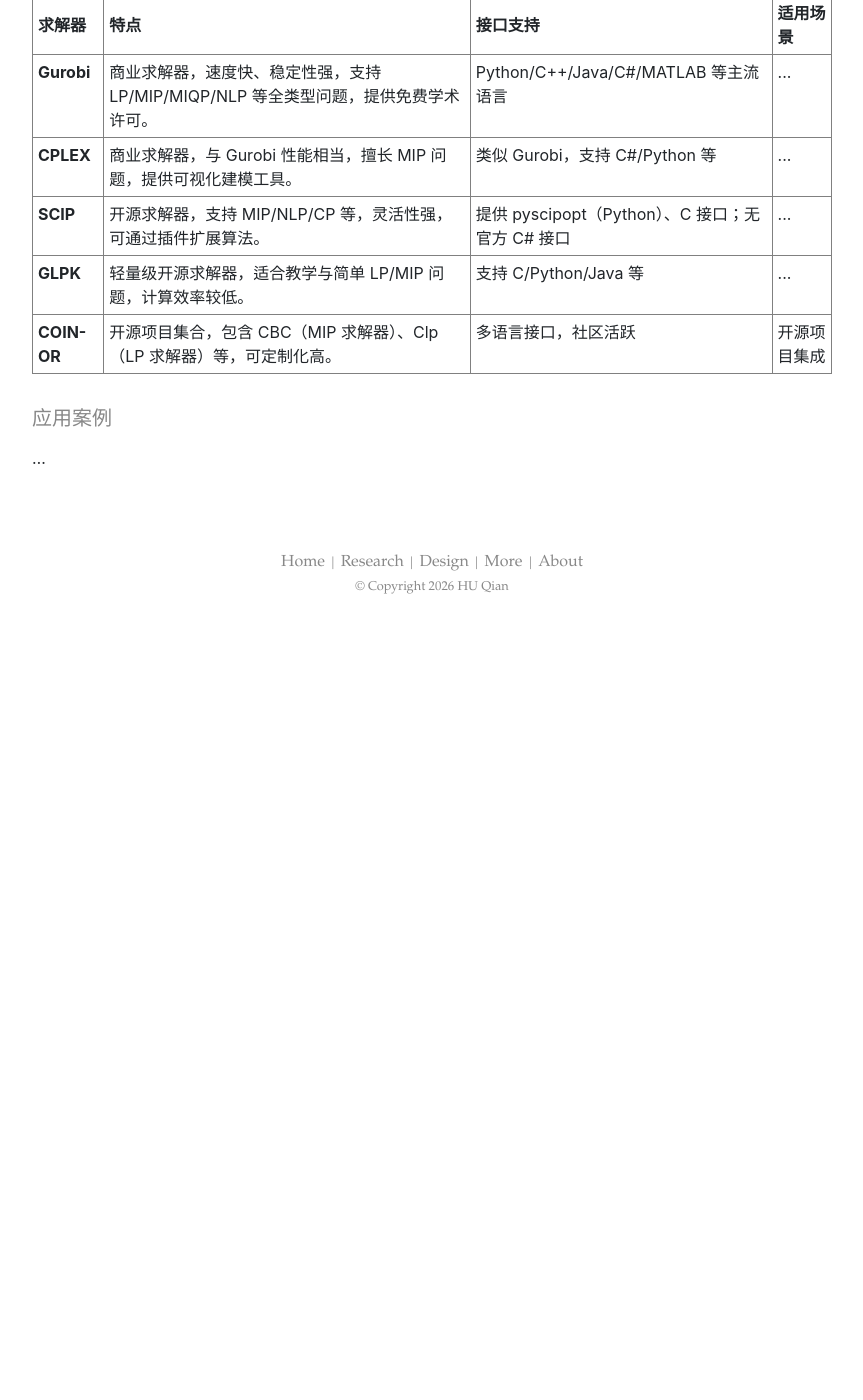
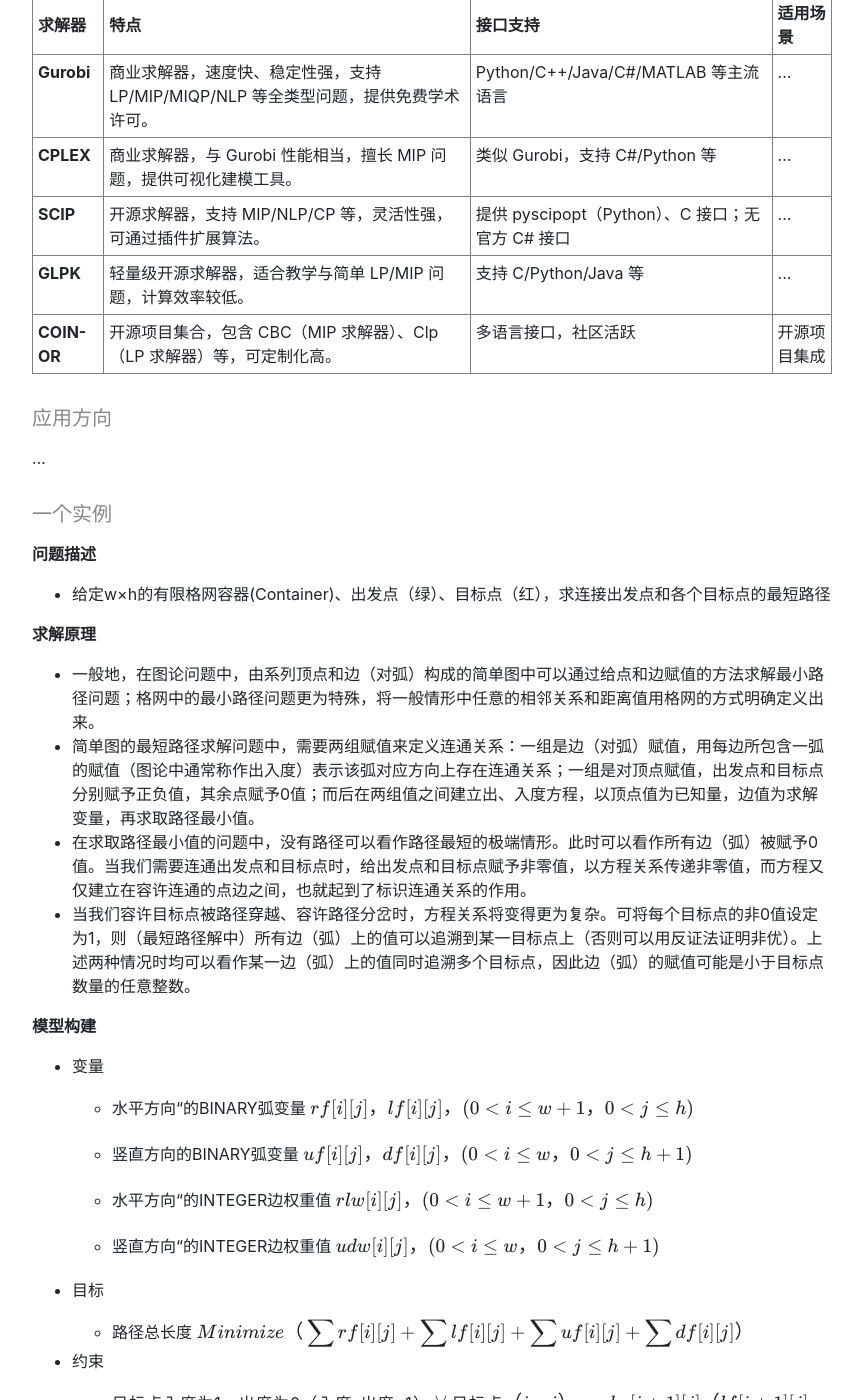
Before and after one commit to froggycroak/ProfileHQ, a Jekyll site: the page built from _posts/2022-02-02-mathe-prog.md, in a window 1280 px wide and 1400 px high, scrolled down 1101 px. Shown: the whole window, without its empty margins (208-1071 px from the left). Built offline with Jekyll 4.4.1, drawn with Linux system fonts in a browser that asks for light colours; before the commit the page ends 1731 px from its top, so only the background shows below that; some of the changed text lies outside the part shown.

```diff
--- a/_posts/2022-02-02-mathe-prog.md
+++ b/_posts/2022-02-02-mathe-prog.md
@@ -85,9 +85,64 @@ SCIP 开源，有pyscipopt，但没有C#接口。
   </tbody>
 </table>
 
-<h5 class="chapter-heading-left">应用案例</h5>
+<h5 class="chapter-heading-left">应用方向</h5>
 ...
 <!-- PeterWonka
 中科大2018
 飚门系列
 野人2021系列 -->
+
+<h5 class="chapter-heading-left">一个实例</h5>
+
+**问题描述**
+
+  - 给定w×h的有限格网容器(Container)、出发点（绿）、目标点（红），求连接出发点和各个目标点的最短路径
+
+**求解原理**
+
+  - 一般地，在图论问题中，由系列顶点和边（对弧）构成的简单图中可以通过给点和边赋值的方法求解最小路径问题；格网中的最小路径问题更为特殊，将一般情形中任意的相邻关系和距离值用格网的方式明确定义出来。
+  - 简单图的最短路径求解问题中，需要两组赋值来定义连通关系：一组是边（对弧）赋值，用每边所包含一弧的赋值（图论中通常称作出入度）表示该弧对应方向上存在连通关系；一组是对顶点赋值，出发点和目标点分别赋予正负值，其余点赋予0值；而后在两组值之间建立出、入度方程，以顶点值为已知量，边值为求解变量，再求取路径最小值。
+  - 在求取路径最小值的问题中，没有路径可以看作路径最短的极端情形。此时可以看作所有边（弧）被赋予0值。当我们需要连通出发点和目标点时，给出发点和目标点赋予非零值，以方程关系传递非零值，而方程又仅建立在容许连通的点边之间，也就起到了标识连通关系的作用。
+  - 当我们容许目标点被路径穿越、容许路径分岔时，方程关系将变得更为复杂。可将每个目标点的非0值设定为1，则（最短路径解中）所有边（弧）上的值可以追溯到某一目标点上（否则可以用反证法证明非优）。上述两种情况时均可以看作某一边（弧）上的值同时追溯多个目标点，因此边（弧）的赋值可能是小于目标点数量的任意整数。
+
+**模型构建**
+
+  - 变量
+
+    - 水平方向“的BINARY弧变量 $rf[i][j]，lf[i][j]，(0<i≤w+1，0<j≤h)$
+
+    - 竖直方向的BINARY弧变量 $uf[i][j]，df[i][j]，(0<i≤w，0<j≤h+1)$
+
+    - 水平方向“的INTEGER边权重值 $rlw[i][j]，(0<i≤w+1，0<j≤h)$
+
+    - 竖直方向“的INTEGER边权重值 $udw[i][j]，(0<i≤w，0<j≤h+1)$
+
+  - 目标
+
+    - 路径总长度  $Minimize（\displaystyle\sum rf[i][j]+\displaystyle\sum lf[i][j]+\displaystyle\sum uf[i][j]+\displaystyle\sum df[i][j]）$
+
+  - 约束
+
+    - 目标点入度为1，出度为0（入度-出度=1）
+      $\forall$ 目标点$（i，j）$，
+      $rlw[i+1][j]（lf[i+1][j]-rf[i+1][j]）$
+      $+rlw[i][j]（rf[i][j]-lf[i][j]）$
+      $+udw[i+1][j]（df[i+1][j]-uf[i+1][j]）$
+      $+udw[i][j]（uf[i][j]-df[i][j]）$$=1$
+
+    - 出发点入度为0，出度为正整数（入度-出度=负整数）
+
+      $\forall$ 出发点$（i，j）$，
+      $rlw[i+1][j]（lf[i+1][j]-rf[i+1][j]+rlw[i][j]（rf[i][j]-lf[i][j]）+udw[i+1][j]（df[i+1][j]-uf[i+1][j]）+udw[i][j]（uf[i][j]-df[i][j]<0$
+
+    - 普通点入度、出度相等（入度*权重-出度*权重=0）
+
+      $\forall$ 普通点$（i，j）$，
+      $rlw[i+1][j]（lf[i+1][j]-rf[i+1][j]）$
+      $+rlw[i][j]（rf[i][j]-lf[i][j]）$
+      $+udw[i+1][j]（df[i+1][j]-uf[i+1][j]）$
+      $+udw[i][j]（uf[i][j]-df[i][j]）$$=0$
+
+    - 超出容器的边（弧）权重为0
+      $rfw[i][j]=0$，$（i=0$ or $w+1）$
+      $udw[i][j]=0$，$（j=0$ or $h+1）$
```
Also changed, not shown: _postresearch/research-2023-a-unite-packing.md (+2 -0 lines), _postresearch/research-2023-c-quadra-block.md (+9 -3 lines), _posts/2025-05-05-rhino-dev.md (added, +166 -0 lines), 1 other file.
